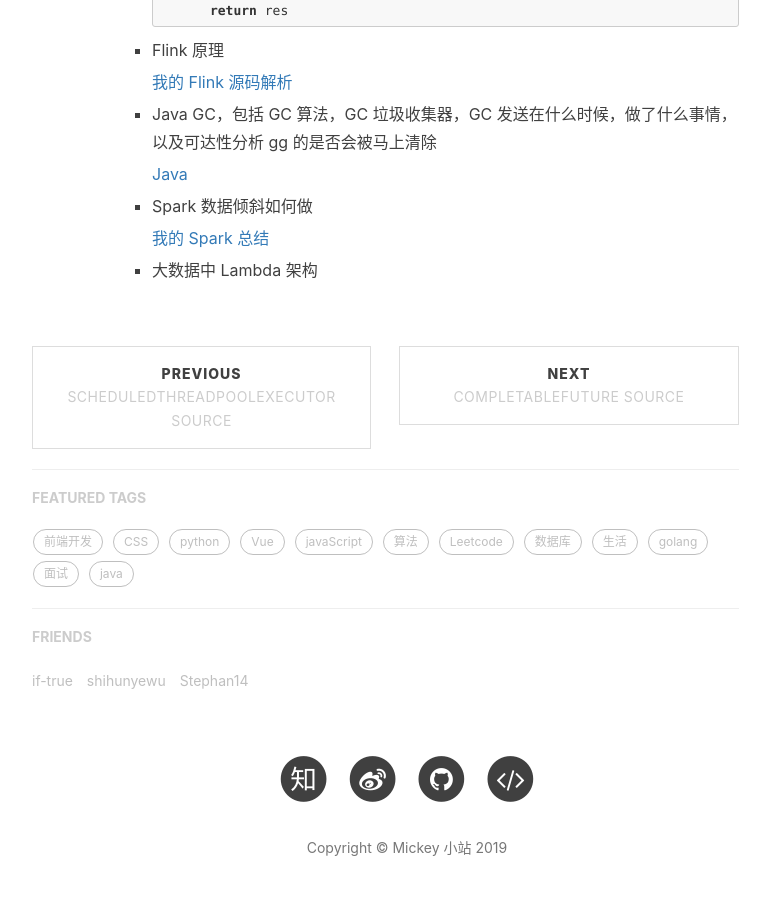
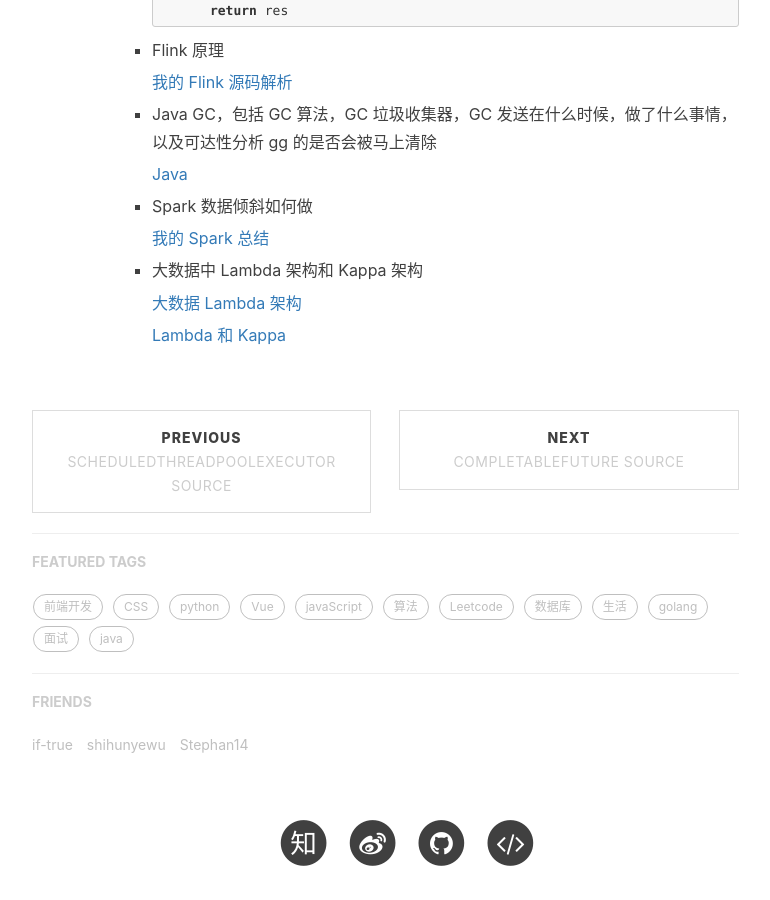
Before and after one commit to mickey0524/mickey0524.github.io, a Jekyll site: the page built from _posts/2019-07-29-autumn-interview.md, in a window 1280 px wide and 900 px high, scrolled down 12984 px. Shown: the whole window, without its empty margins (233-1003 px from the left). Built offline with Jekyll 4.4.1, drawn with Linux system fonts in a browser that asks for light colours; nearby versions of some CDN libraries; comment, search, counter and statistics services are not loaded.

Commit message:
feat(interview): update interview

```diff
--- a/_posts/2019-07-29-autumn-interview.md
+++ b/_posts/2019-07-29-autumn-interview.md
@@ -764,4 +764,8 @@
 
             [我的 Spark 总结](https://github.com/mickey0524/big-data-knowledge#spark)
 
-        * 大数据中 Lambda 架构
+        * 大数据中 Lambda 架构和 Kappa 架构
+
+            [大数据 Lambda 架构](https://yq.aliyun.com/articles/197233)
+
+            [Lambda 和 Kappa](https://blog.csdn.net/jsjsjs1789/article/details/87105858)
```
